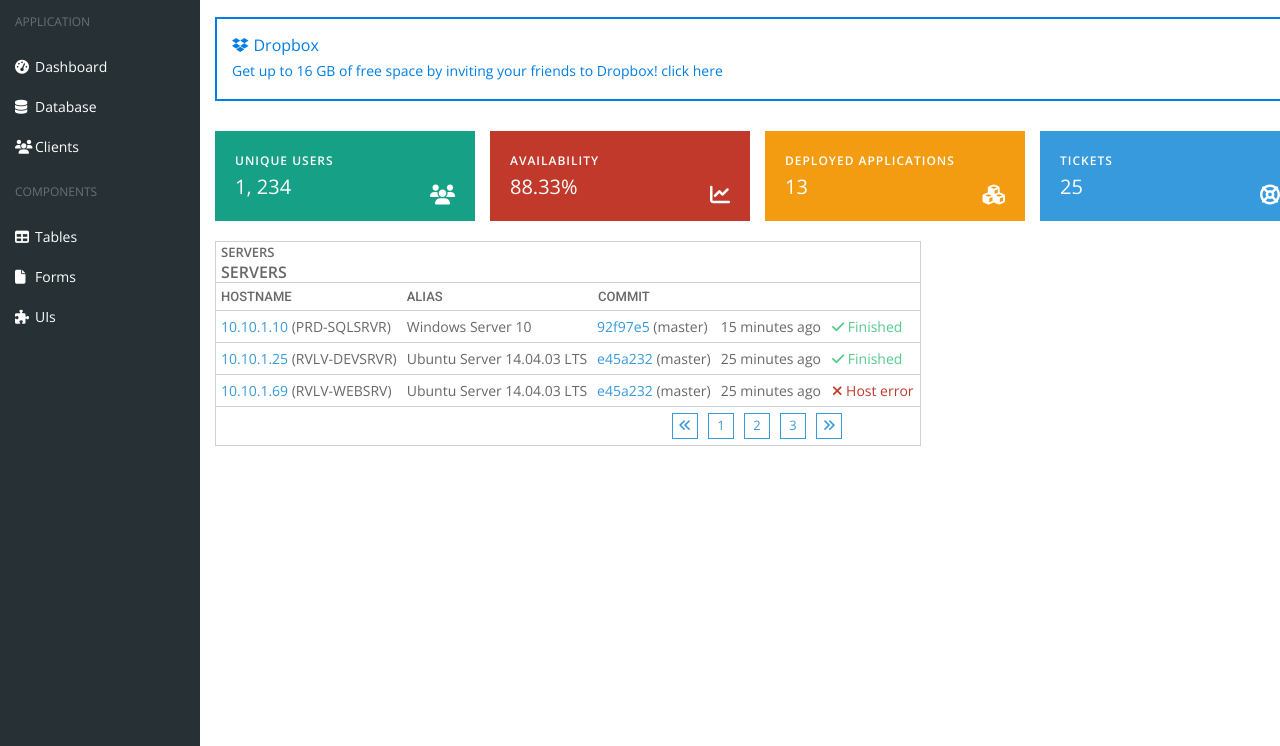
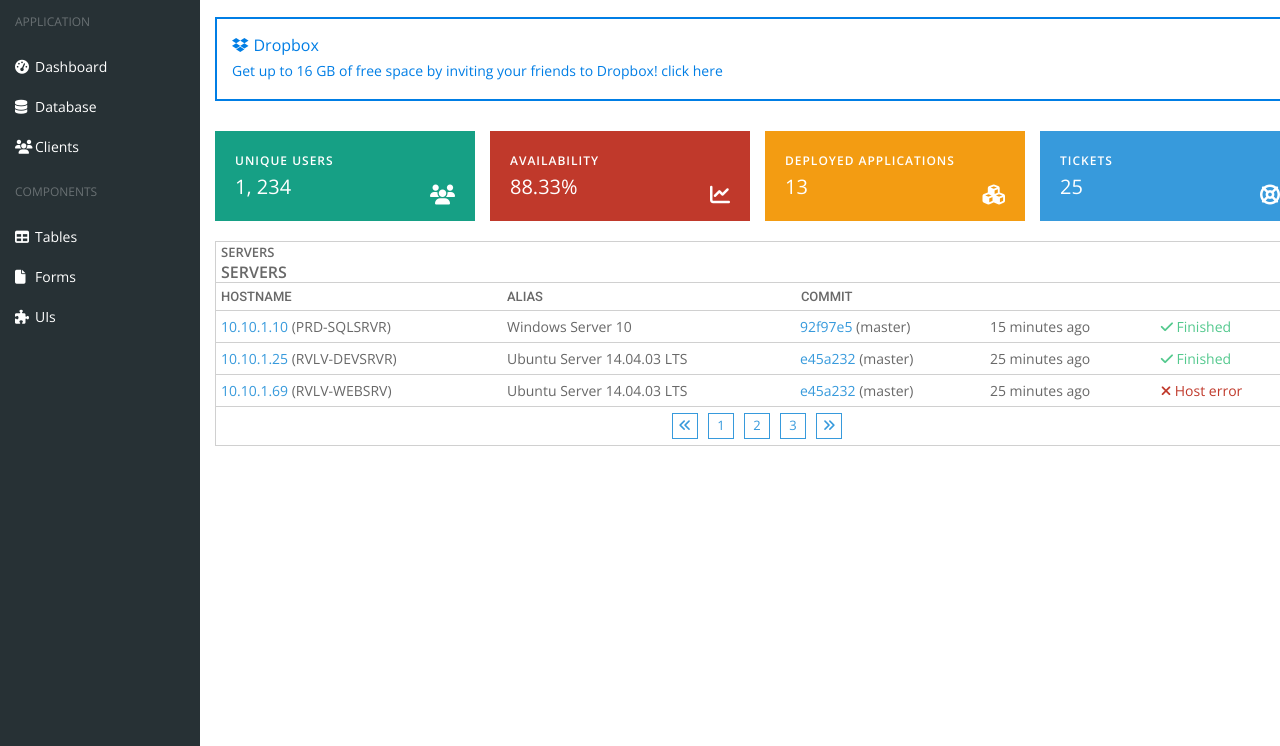
Before and after one commit to mbonghanoy/dashboard, a plain HTML site: page index.html in a window 1280 px wide. Shown: the part 54-800 px from the top of the page. Drawn offline with nearby package versions, Linux system fonts and the light colour scheme.

Commit message:
added table width

```diff
--- a/css/style.css
+++ b/css/style.css
@@ -183,6 +183,7 @@ a{
     font-family: "Open Sans";
     color: #686868;
     font-size: 14px;
+    width: 1085px;
 }
 .table-servers td{
     border-bottom: 1px solid #D0D0D0;
```
